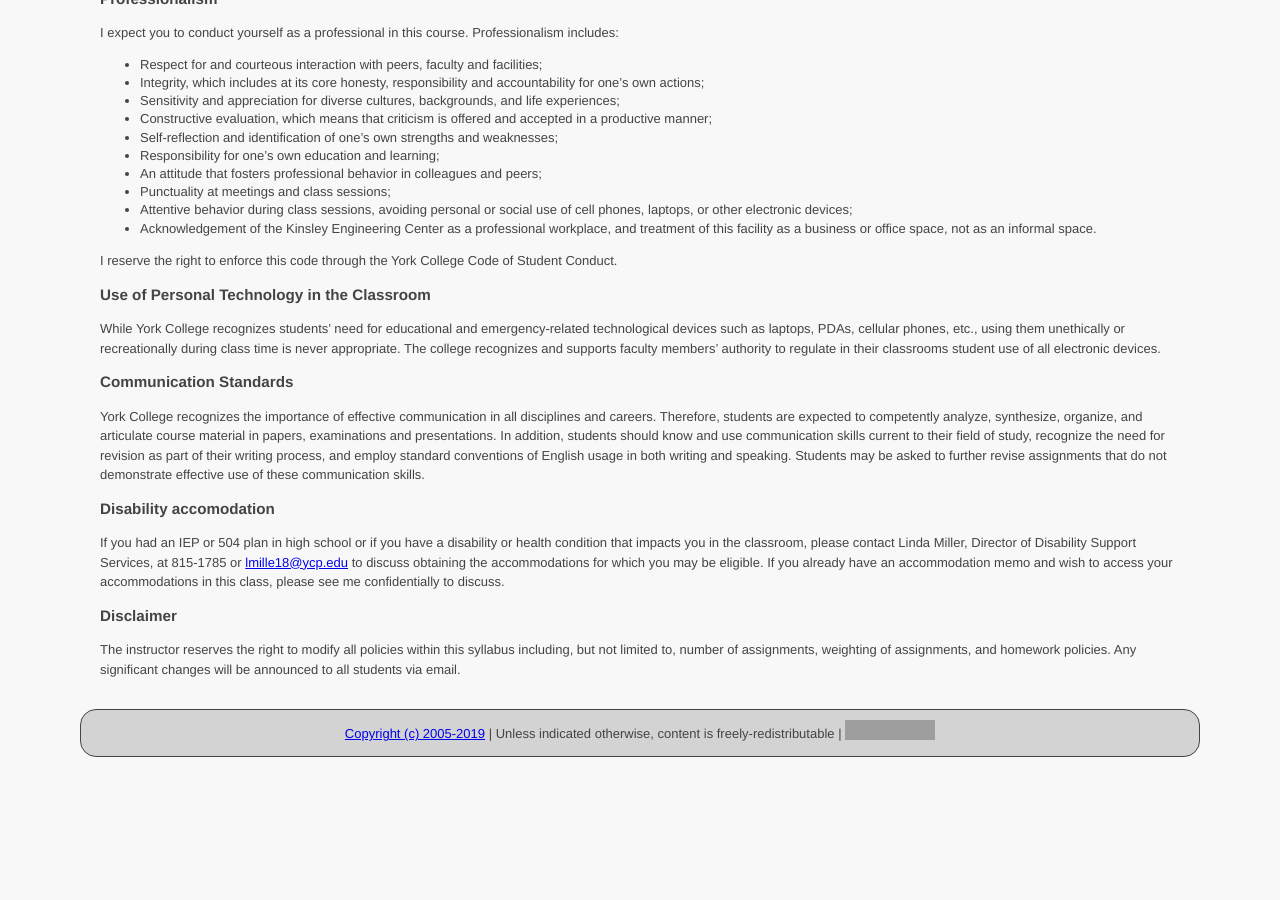
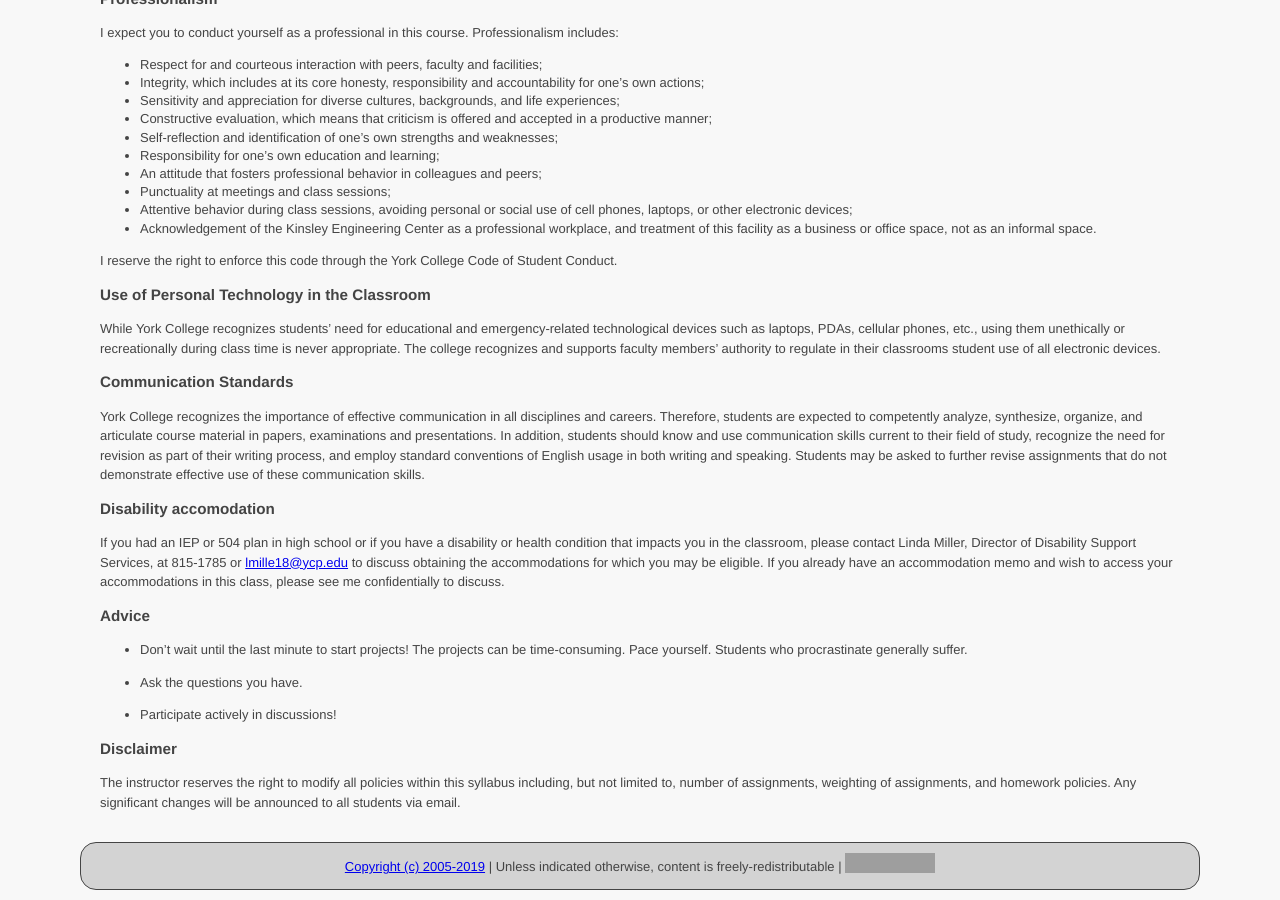
Before and after one commit to ycpcs/cs497-spring2019, a Jekyll site: the page built from syllabus.md, in a window 1280 px wide and 900 px high, scrolled down 2978 px. Built offline with Jekyll 4.4.1, drawn with Linux system fonts in a browser that asks for light colours; before the commit the page ends 3745 px from its top, so only the background shows below that; grey boxes are pictures that could not be loaded.

Commit message:
Update syllabus.md

```diff
--- a/syllabus.md
+++ b/syllabus.md
@@ -177,6 +177,14 @@ York College recognizes the importance of effective communication in all discipl
 
 If you had an IEP or 504 plan in high school or if you have a disability or health condition that impacts you in the classroom, please contact Linda Miller, Director of Disability Support Services, at 815-1785 or <lmille18@ycp.edu> to discuss obtaining the accommodations for which you may be eligible. If you already have an accommodation memo and wish to access your accommodations in this class, please see me confidentially to discuss.
 
+### Advice
+
+- Don't wait until the last minute to start projects! The projects can be time-consuming. Pace yourself. Students who procrastinate generally suffer.
+
+- Ask the questions you have.
+
+- Participate actively in discussions!
+
 ### Disclaimer
 
 The instructor reserves the right to modify all policies within this syllabus including, but not limited to, number of
```
